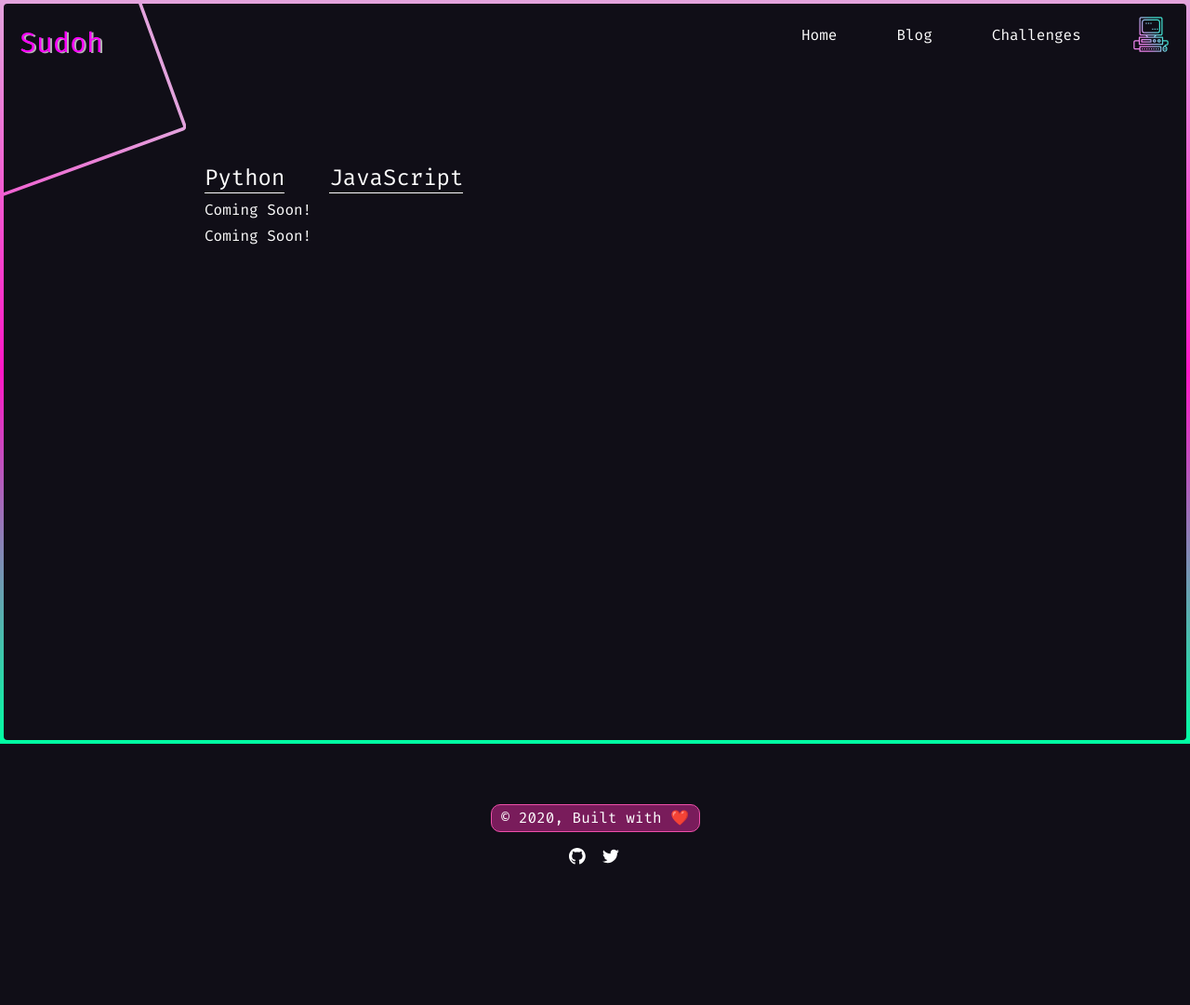
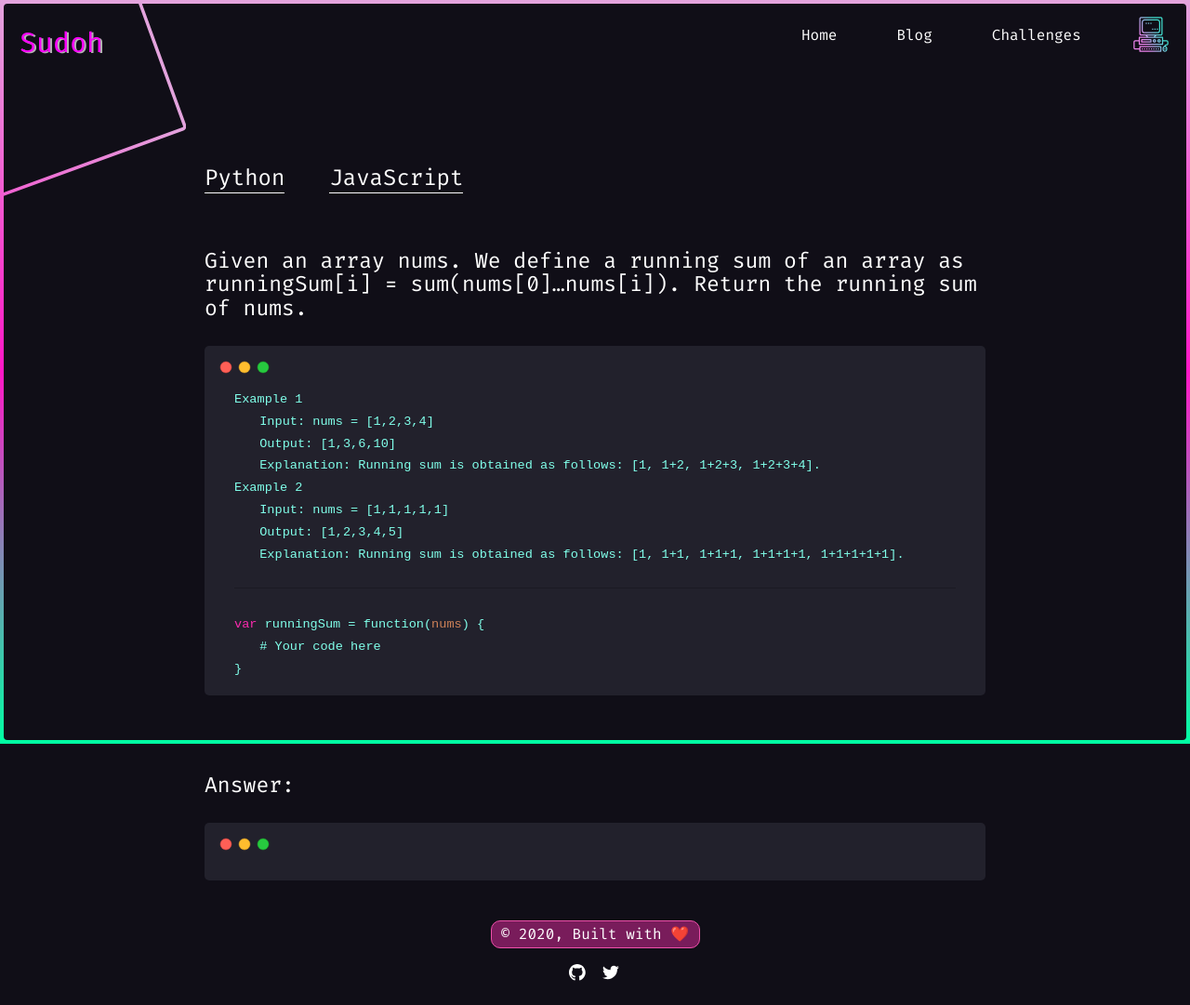
Before and after one commit to nicholekitmitto/sudoh, a Gatsby site: page /jschallenges in a window 1280 px wide. Shown: the whole page at 93% size. Before the commit the page ends 956 px from the top, so only its background shows below. Built offline with nearby package versions, Linux system fonts and the light colour scheme; Gatsby itself is replaced by a stand-in of ours; some packages are replaced by stand-ins of ours.

Commit message:
js coding challenge - running sum array

```diff
--- /dev/null
+++ b/src/components/jschallengecontent.js
@@ -0,0 +1,78 @@
+import React, { Component } from 'react'
+import Collapsebuttons, { collapsed } from '../components/collapsebuttons'
+
+export const JS_running_sum =
+    <div>
+        <h3>Given an array nums. We define a running sum of an array as runningSum[i] = sum(nums[0]…nums[i]). Return the running sum of nums.</h3>
+
+        <div className="codeblock">
+        <svg xmlns="http://www.w3.org/2000/svg" width="54" height="14" viewBox="0 0 54 14"><g fill="none" fillRule="evenodd" transform="translate(1 1)"><circle cx="6" cy="6" r="6" fill="#FF5F56" stroke="#E0443E" strokeWidth=".5"></circle><circle cx="26" cy="6" r="6" fill="#FFBD2E" stroke="#DEA123" strokeWidth=".5"></circle><circle cx="46" cy="6" r="6" fill="#27C93F" stroke="#1AAB29" strokeWidth=".5"></circle></g></svg>
+
+        <pre className="result">
+            Example 1 <br />
+            <div className="indented">
+            Input: nums = [1,2,3,4] <br />
+            Output: [1,3,6,10] <br />
+            Explanation: Running sum is obtained as follows: [1, 1+2, 1+2+3, 1+2+3+4].
+            <br />
+            </div>
+            Example 2 <br />
+            <div className="indented">
+            Input: nums = [1,1,1,1,1] <br />
+            Output: [1,2,3,4,5] <br />
+            Explanation: Running sum is obtained as follows: [1, 1+1, 1+1+1, 1+1+1+1, 1+1+1+1+1].
+            <br />
+            <br />
+            </div>
+            <hr />
+            <span className="pink">var </span>runningSum = function(<span class="orange">nums</span>) {"{"}
+                <div className="indented">
+                    # Your code here
+                </div>
+            {"}"}
+        </pre>
+        </div>
+        <br/>
+
+    </div>;
+
+export const JS_running_sum_answer =
+    <div>
+        <h3>Answer:</h3>
+
+
+        <Collapsebuttons>
+            <pre className="result">
+            <span className="pink">var </span>runningSum = function(<span class="orange">nums</span>) {"{"}
+                <div className="indented">
+                    <span className="comment">// Define a new empty array and a "previous" variable to hold the last iteration's sum</span> <br />
+                    <span className="pink">let</span> <span class="orange">array</span> = []; <br />
+                    <span className="pink">let</span> <span class="orange">previous</span> = null; <br />
+                    <span className="command">for</span> (let i = 0; i {"<"} <span class="orange">nums</span>.length; i++) {"{"}
+                    <div class="indented">
+                        <span className="comment">// If not the first iteration (previous is defined) append current index value + last iteration's index value to new array</span> <br />
+                        <span className="command">if</span> (<span class="orange">previous</span>) {"{"} <br />
+                        <div className="indented">
+                            <span class="orange">array</span>.push(<span class="orange">nums</span>[i] + <span class="orange">previous</span>);
+                        </div>
+                            {"}"} <span className="command">else</span> {"{"} <br />
+                            <div className="indented">
+                                <span className="comment">// If first iteration, push current index value to new array</span> <br />
+                                <span class="orange">array</span>.push(<span class="orange">nums</span>[i]);
+                            </div>
+                            {"}"} <br />
+                            <span className="comment">// Replace previous' definition with current index value + last iteration's previous definition (null if this is the first loop!)</span> <br />
+                            <span class="orange">previous</span> = <span class="orange">nums</span>[i] + <span class="orange">previous</span>; <br />
+                            console.log(<span class="orange">array</span>); <br />
+                </div>
+                {"}"} <br />
+
+
+                <span className="pink">return</span> <span class="orange">array</span>;
+                </div>
+            {"}"}
+            </pre>
+        </Collapsebuttons>
+        <br/>
+
+    </div>;
--- a/src/pages/jschallenges.js
+++ b/src/pages/jschallenges.js
@@ -13,9 +13,9 @@ import { rhythm } from "../utils/typography"
 import { myContext } from "../components/provider";
 
 import {
-    Python_insert_five,
-    Python_insert_five_answer
-    } from "../components/pychallengecontent"
+    JS_running_sum,
+    JS_running_sum_answer
+    } from "../components/jschallengecontent"
 
 const Jschallenges = ({ data, location, question }) => {
     const siteTitle = data.site.siteMetadata.title
@@ -36,7 +36,7 @@ const Jschallenges = ({ data, location, question }) => {
                         <SEO title="Sudoh | Coding Challenges" />
                         <Link to="/pythonchallenges" className="codingLink">Python</Link>
                         <Link to="/jschallenges" className="codingLink">JavaScript</Link>
-                        <Challenge question="Coming Soon!" answer="Coming Soon!" />
+                        <Challenge question={JS_running_sum} answer={JS_running_sum_answer} />
                     </Layout>
                     <footer className="page-footer">
                         <p>© {new Date().getFullYear()}, Built with ❤️️</p>
```
